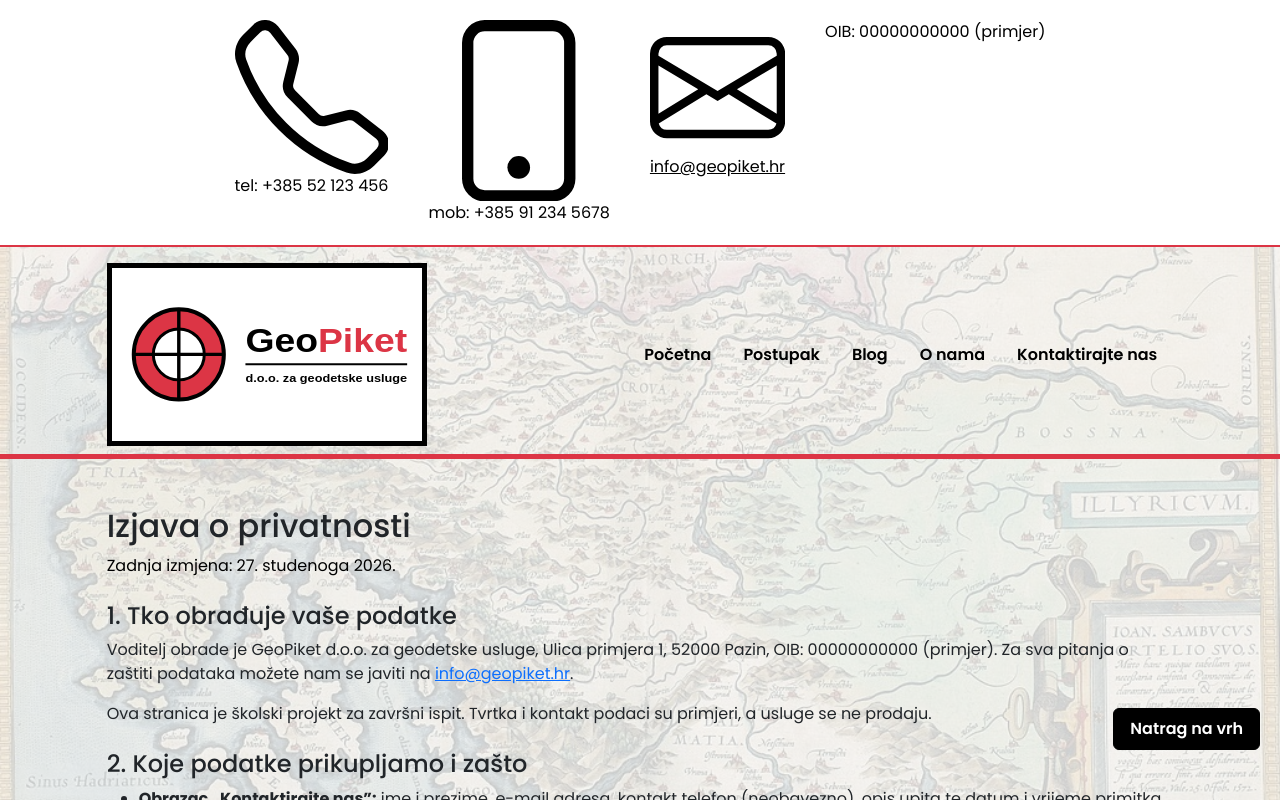
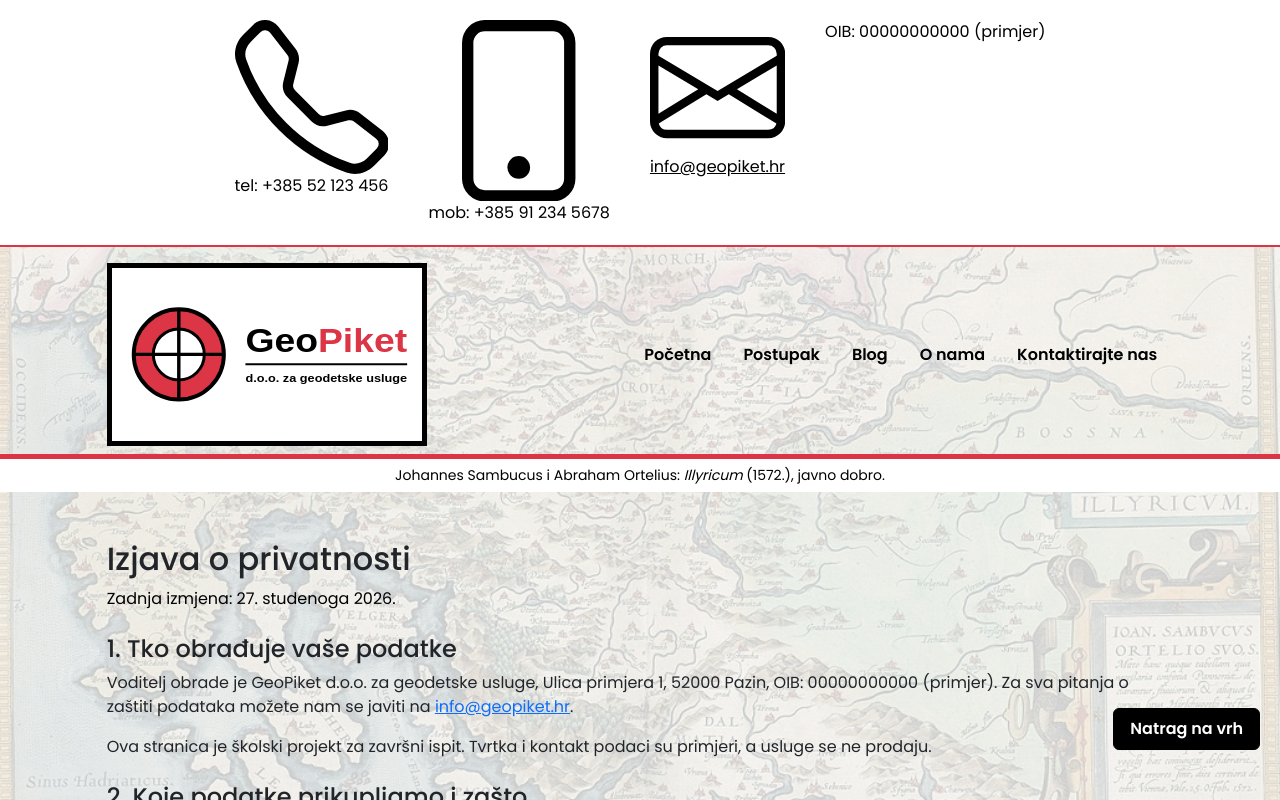
Before and after one commit to PatrikPazin/front-6_Moja_stranica_Patrik, a React (Create React App) app: page /privatnost in a window 1280 px wide. Shown: the top 800 px of the page. Built offline with nearby package versions, Linux system fonts and the light colour scheme.

Commit message:
Izvor pozadinske karte (Illyricum, 1572.) ispod navigacije
Co-Authored-By: Claude Sonnet 5.5 <noreply@anthropic.com>

```diff
--- a/public/index.html
+++ b/public/index.html
@@ -28,8 +28,9 @@
 
     <!-- Font Poppins se učitava s našeg poslužitelja (paket @fontsource/poppins u src/index.js), bez Googlea -->
 
-    <!-- Izvor pozadinske karte (images/background-1.jpg): arhiv, slobodna za korištenje.
-         Dopuniti točan naziv arhiva i poveznicu kad se utvrde (isti tekst je u Footer.js). -->
+    <!-- Pozadinska karta (images/background-1.jpg):
+         Johannes Sambucus i Abraham Ortelius: Illyricum (1572.), javno dobro.
+         Isti tekst se prikazuje na stranici ispod navigacije (src/App.js). -->
     <!-- Ghost pozadina preko cijelog ekrana: slika stoji na mjestu, sadržaj se pomiče.
          Prozirnost (opacity): 0.05 = jedva vidljivo, 0.3 = jače (bilo 0.3, sada 30% prozirnije = 0.21). -->
     <style>
--- a/src/App.css
+++ b/src/App.css
@@ -334,3 +334,9 @@ header { border-bottom: 5px solid #dc3545; }
 
 /* Blog: gumb "Pročitaj cijeli članak" širok koliko i sadržaj: 5px | naslov | 15px | strelica | 5px */
 .btn.gumb-clanak { padding-left: 5px; padding-right: 5px; column-gap: 15px; }
+
+/* Izvor pozadinske karte ispod navigacije: crno, na bijeloj traci da se čita preko karte */
+.izvor-pozadine {
+  margin: 0; padding: .375rem 8.3333%; text-align: center;
+  background: #fff; color: #000; font-size: .875rem;
+}
--- a/src/App.js
+++ b/src/App.js
@@ -45,6 +45,8 @@ function App() {
       <a className="skip-link" href="#sadrzaj">Preskoči na sadržaj</a>
       <PromjenaStranice glavniRef={glavniRef} />
       <Header />
+      {/* opis i izvor pozadinske karte (public/index.html), na svim stranicama ispod navigacije */}
+      <p className="izvor-pozadine">Johannes Sambucus i Abraham Ortelius: <cite>Illyricum</cite> (1572.), javno dobro.</p>
       <main id="sadrzaj" ref={glavniRef} tabIndex={-1}>
         <Routes>
           <Route path="/" element={<Pocetna />} />
--- a/src/components/Footer.js
+++ b/src/components/Footer.js
@@ -62,7 +62,6 @@ function Footer() {
           ))}
         </ul>
         <Link to="/privatnost" className="text-black">Izjava o privatnosti</Link>
-        <p className="text-black mb-0 mt-2" style={{ fontSize: "0.875rem" }}>Pozadinska karta: arhivski materijal, slobodan za korištenje</p>
       </div>
     </footer>
   );
```
